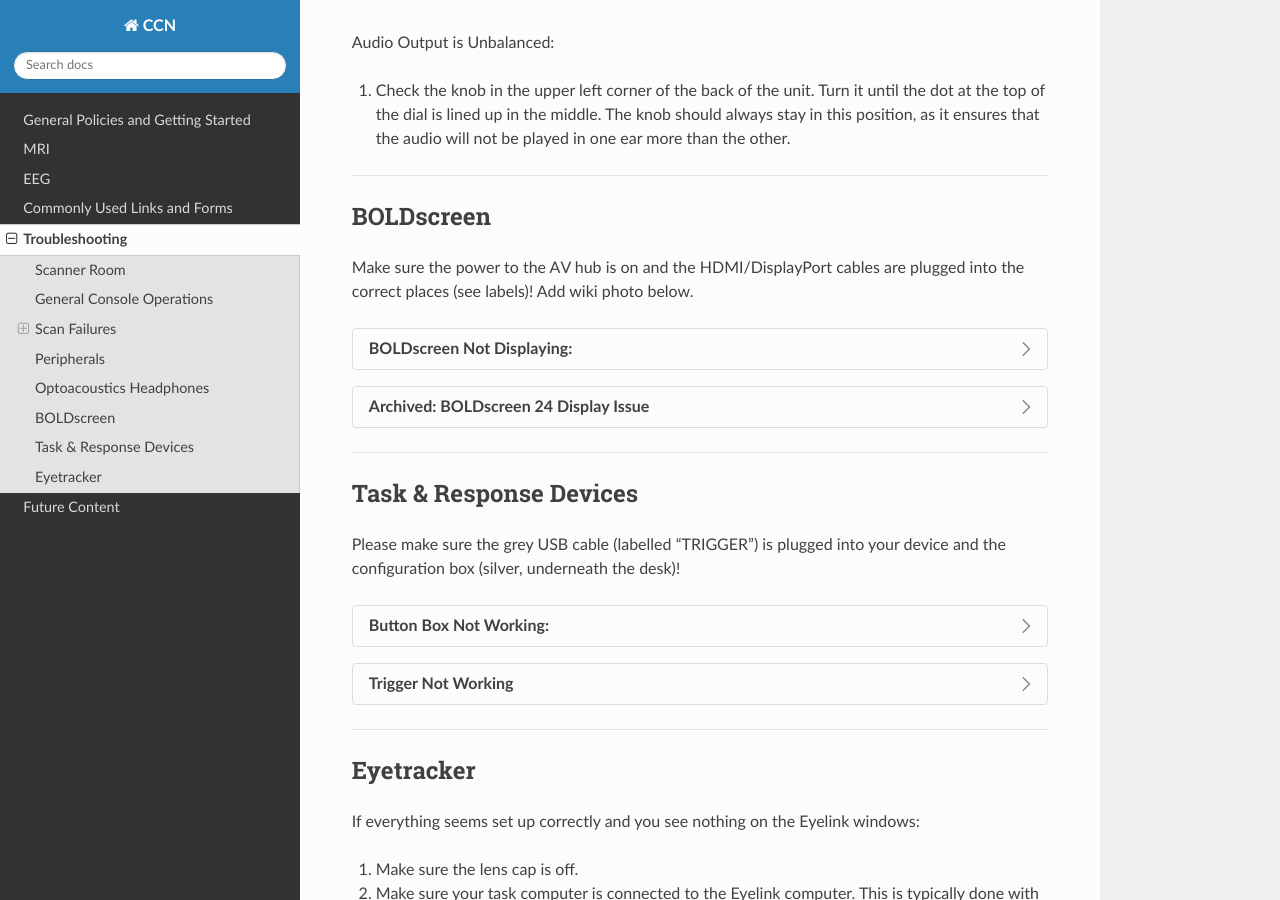
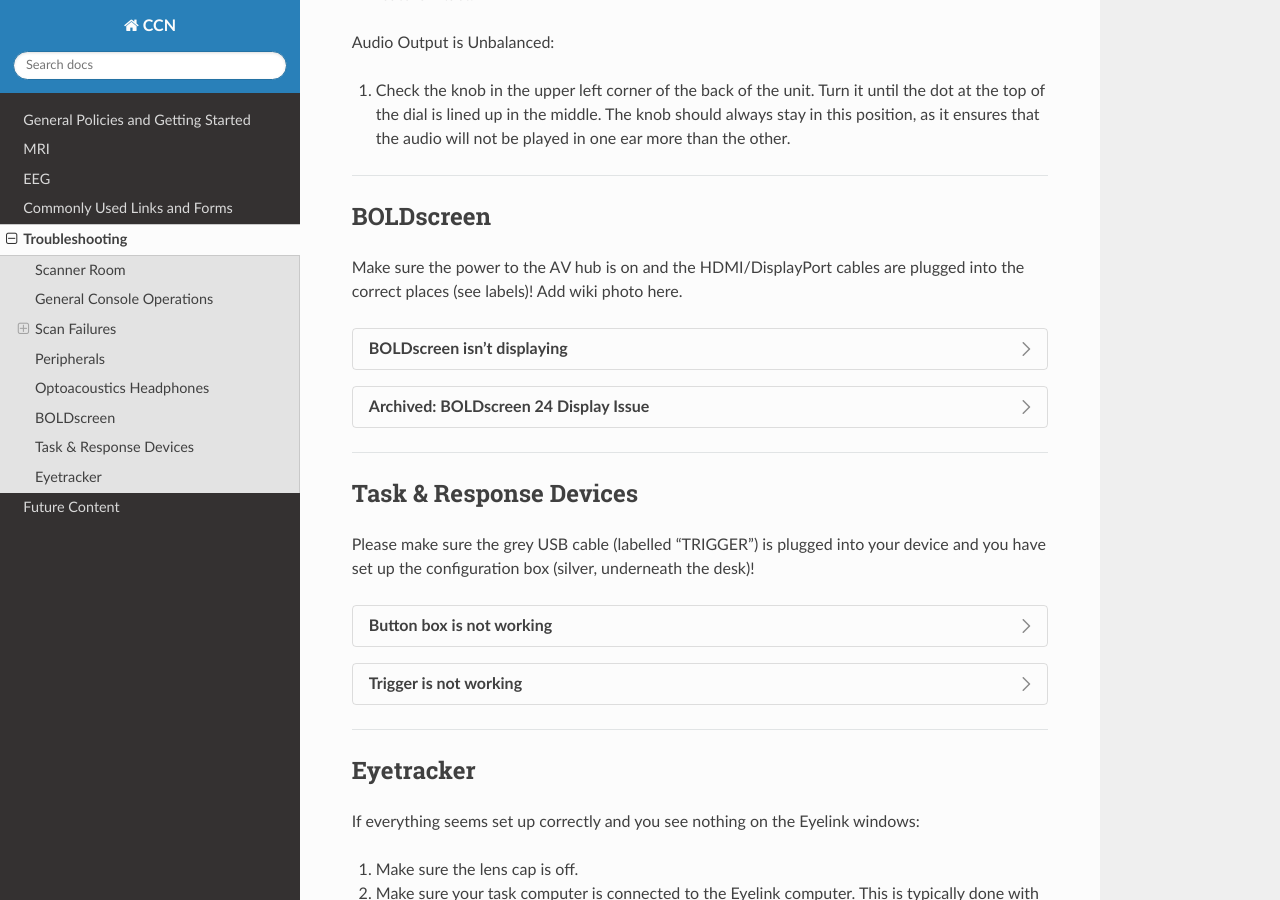
Before and after one commit to CCN-Support/CCN_Wiki, a Sphinx documentation site: the page built from docs/source/troubleshooting.rst, in a window 1280 px wide and 900 px high, scrolled down 4449 px. Built offline with Sphinx 7.4.7 and the Read the Docs theme 3.1.0, drawn with Linux system fonts in a browser that asks for light colours.

Commit message:
Update troubleshooting.rst

```diff
--- a/docs/source/troubleshooting.rst
+++ b/docs/source/troubleshooting.rst
@@ -264,9 +264,9 @@
 BOLDscreen
 -----------
 
-Make sure the power to the AV hub is on and the HDMI/DisplayPort cables are plugged into the correct places (see labels)! Add wiki photo below.
+Make sure the power to the AV hub is on and the HDMI/DisplayPort cables are plugged into the correct places (see labels)! Add wiki photo here.
 
-.. dropdown:: BOLDscreen Not Displaying:
+.. dropdown:: BOLDscreen isn't displaying
 
   **First-pass Checks and Resets**
 
@@ -317,9 +317,9 @@
 Task & Response Devices
 -----------------------
 
-Please make sure the grey USB cable (labelled "TRIGGER") is plugged into your device and the configuration box (silver, underneath the desk)!
+Please make sure the grey USB cable (labelled "TRIGGER") is plugged into your device and you have set up the configuration box (silver, underneath the desk)!
 
-.. dropdown:: Button Box Not Working:
+.. dropdown:: Button box is not working
 
   **Redo the button box setup**
 
@@ -353,11 +353,14 @@
 
       Do NOT bring the demo button box from the testing room into the scanner room. It is for practice only and NOT MR safe.
 
-
-.. dropdown:: Trigger Not Working
+    9. If nothing is working even with the new button box, contact CCN staff. The trigger or fiber optic cable may need replacing.
 
 
-  - If one or more buttons are still not responding, ask the MR Tech for another box.
+.. dropdown:: Trigger is not working
+
+  1. If your task also involves the button box, check the setup using the same steps in the previous section.
+  2. Replug the button box cable in the scanner room. This connection causes a lot of downstream problems, including with the trigger signal, if it is not firmly established.
+  3. If nothing is working, contact CCN staff. The trigger cable may need replacing.
 
 .. raw:: html
 
```
